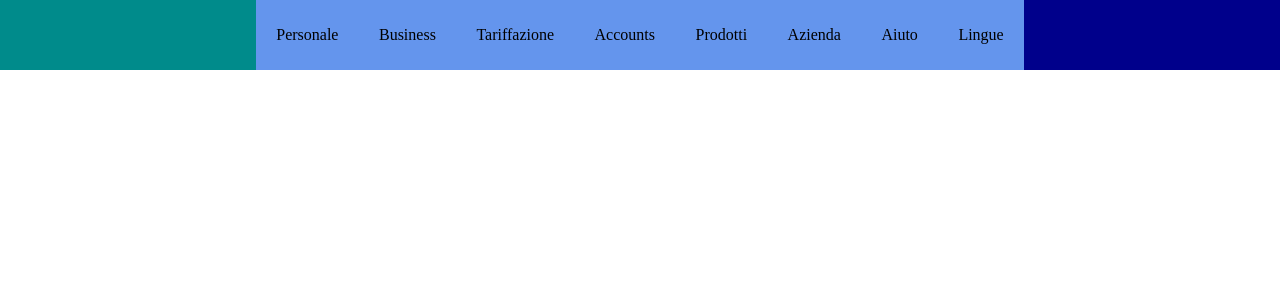
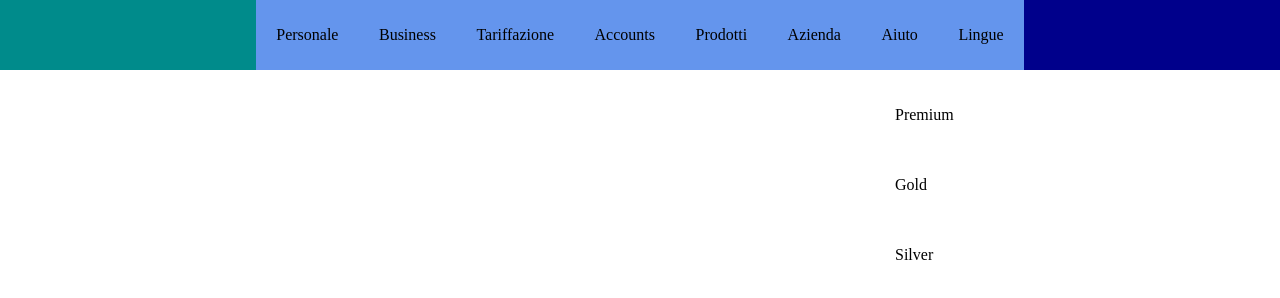
Before and after one commit to Simone-ortu/js-html-css-revolut, a plain HTML site: page index.html in a window 1280 px wide. Both pictures are taken after a click on the link "Accounts". Drawn offline with nearby package versions, Linux system fonts and the light colour scheme.

Commit message:
Dropdown base

```diff
--- a/css/style.css
+++ b/css/style.css
@@ -20,17 +20,34 @@ header{
    background-color: cornflowerblue;
 
 }
-ul{
+#menu ul{
     list-style: none;
     line-height: 70px;
     display: flex;
     flex-direction: row;
     justify-content: space-around;
 }
-ul li{
+#menu ul li{
     display: inline;
 }
-ul li a{
+#menu ul li a{
     text-decoration: none;
     color:  black;
 }
+.dropdown{
+    background-color: white;
+    display: none;
+}
+.dropdown.active{
+    display: flex;
+}
+#account{
+    position: absolute;
+    top: 80px;
+    left: 895px;
+}
+
+#account ul{
+    display: flex;
+    flex-direction: column;
+}
--- a/index.html
+++ b/index.html
@@ -1,28 +1,48 @@
 <!DOCTYPE html>
 <html lang="en">
+
 <head>
     <meta charset="UTF-8">
     <meta name="viewport" content="width=device-width, initial-scale=1.0">
     <title>Document</title>
+    <script src="https://ajax.googleapis.com/ajax/libs/jquery/3.5.1/jquery.min.js"></script>
     <link rel="stylesheet" href="css/style.css">
 </head>
+
 <body>
     <header>
         <div class="logo">
 
         </div>
-        <div class="nav-bar">
+        <div class="nav-bar" id="menu">
             <ul>
                 <!-- non dropdown aggiungere link  -->
                 <li>Personale</li>
                 <li>Business</li>
                 <li>Tariffazione</li>
                 <!-- dropdown menus -->
-                <li class="Accounts"><a href="#">Accounts</a></li>
-                <li class="Prodotti"><a href="#">Prodotti</a></li>
-                <li class="Azienda"><a href="#">Azienda</a></li>
-                <li class="Aiuto"><a href="#">Aiuto</a></li>
-                <li class="Lingue"><a href="#">Lingue</a></li>
+                <li class="accounts">
+                    <a href="#">Accounts</a>
+                    <div class="dropdown" id="account">
+                        <ul>
+                            <li>Premium</li>
+                            <li>Gold</li>
+                            <li>Silver</li>
+                        </ul>
+                    </div>
+                </li>
+                <li class="prodotti">
+                    <a href="#">Prodotti</a>
+                </li>
+                <li class="azienda">
+                    <a href="#">Azienda</a>
+                </li>
+                <li class="aiuto">
+                    <a href="#">Aiuto</a>
+                </li>
+                <li class="lingue">
+                    <a href="#">Lingue</a>
+                </li>
             </ul>
         </div>
         <div class="btn">
@@ -45,4 +65,5 @@
 
     <script src="js\script.js"></script>
 </body>
+
 </html>
--- a/js/script.js
+++ b/js/script.js
@@ -0,0 +1,5 @@
+$(document).ready(function(){
+    $('.accounts').click(function(){
+        $('.dropdown').toggleClass('active')
+    });
+});
```
